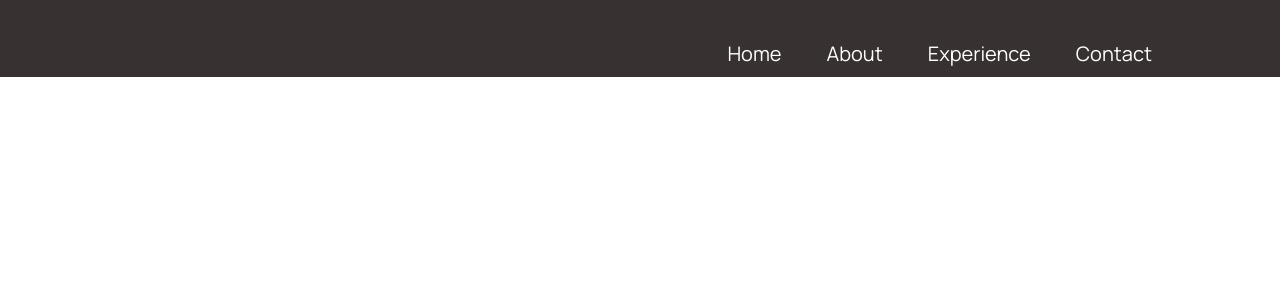
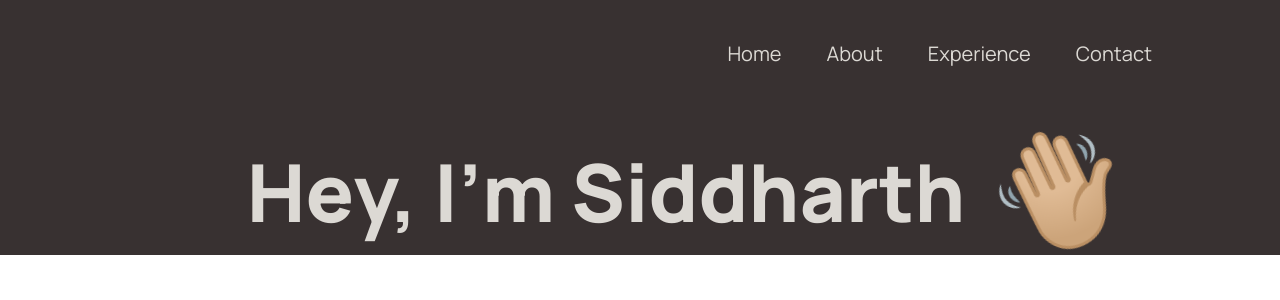
Before and after one commit to siddsrrm/Portfolio-Website, a React (Vite) app in the folder react-portfolio/: page / in a window 1280 px wide. Shown: the top 300 px of the page. Built offline with nearby package versions, Linux system fonts and the light colour scheme.

Commit message:
Finished home component

```diff
--- a/react-portfolio/src/App.jsx
+++ b/react-portfolio/src/App.jsx
@@ -1,9 +1,12 @@
 import styles from "./App.module.css";
-import { Navbar } from "./Components/Navbar";
+import { Home } from "./Components/Home/Home";
+import { Navbar } from "./Components/Navbar/Navbar";
+
 
 function App() {
   return <div className={styles.App}>
     <Navbar />
+    <Home />
    </div>
 }
 
--- /dev/null
+++ b/react-portfolio/src/Components/Home/Home.jsx
@@ -0,0 +1,15 @@
+import React from 'react'
+import styles from "./Home.module.css"
+
+export const Home = () => {
+  return (
+    <section className={styles.container}>
+        <div>
+            <h1 className={styles.title}>
+                Hey, I'm Siddharth
+            </h1>
+        </div>
+        <img src="assets/wavinghand.png" alt = "Waving hand image" className={styles.wavingHandImg} />
+    </section>
+  )
+}
--- /dev/null
+++ b/react-portfolio/src/Components/Home/Home.module.css
@@ -0,0 +1,38 @@
+@import "../../vars.css";
+
+.container {
+    position: relative;
+    display: flex;
+    align-items: center;
+    margin: 50px;
+    justify-content: space-evenly;
+    z-index: 1;
+    margin-left: 17%;
+    margin-right: 10%;
+}
+
+.title {
+    font-size: 80px;
+    font-weight: 1000;
+    color: var(--color-text);
+}
+
+.wavingHandImg {
+    z-index: 1;
+    animation-name: waving;
+    animation-duration: 1.5s;
+    animation-iteration-count: infinite;
+    animation-timing-function: ease-in-out;
+}
+
+@keyframes waving {
+    0% {
+        transform: rotate(0deg);
+    }
+    50% {
+        transform: rotate(25deg);
+    }
+    100% {
+        transform: rotate(-0deg);
+    }
+}
--- a/react-portfolio/src/Components/Navbar.module.css
+++ b/react-portfolio/src/Components/Navbar/Navbar.module.css
@@ -1,4 +1,4 @@
-@import "../vars.css";
+@import "../../vars.css";
 
 .navbar {
     display: flex;
@@ -36,6 +36,11 @@
     pointer-events: none;
 }
 
+.navItems a:hover {
+    color: white;
+}
+
 .navItems a:hover::after {
     opacity: 1;
+
 }
--- a/react-portfolio/src/vars.css
+++ b/react-portfolio/src/vars.css
@@ -1,5 +1,5 @@
 :root {
     /* Colors */
-    --color-text: #fff;
+    --color-text: #DCD9D4;
     --color-bg: #383131;
 }
```
Also changed, not shown: react-portfolio/assets/wavinghand.png (renamed from react-portfolio/assets/waving-hand-medium-light-skin-tone.png), react-portfolio/src/Components/Navbar/Navbar.jsx (renamed from react-portfolio/src/Components/Navbar.jsx).
